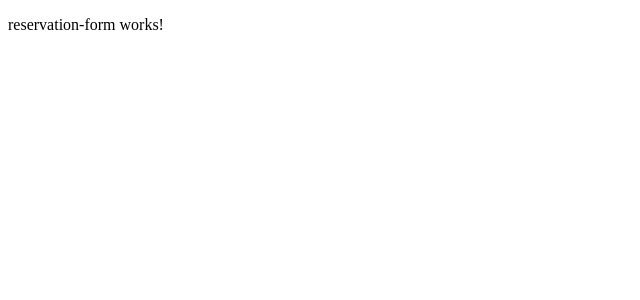
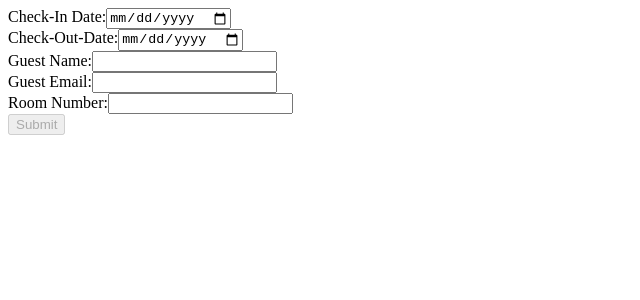
Before and after one commit to vj-agarwal/book-management-system, an Angular app: page /new in a window 1280 px wide. Shown: the top 300 px of the page, without its empty margins (0-640 px from the left). Built offline with nearby package versions, Linux system fonts and the light colour scheme.

Commit message:
Commi for Reactive Form Validation

```diff
--- a/src/app/reservation-form/reservation-form.component.html
+++ b/src/app/reservation-form/reservation-form.component.html
@@ -1 +1,40 @@
-<p>reservation-form works!</p>
+<form [formGroup]="reservationForm" (ngSubmit)="onSubmit()">
+
+    <div>
+        <label>Check-In Date:</label>
+        <input type="date" formControlName="checkInDate">
+        <div style="color: red;" *ngIf="reservationForm.get('checkInDate')?.invalid && reservationForm.get('checkInDate')?.touched">
+            *Check-In Date Is Required</div>
+    </div>
+
+    <div>
+        <label>Check-Out-Date:</label>
+        <input type="date" formControlName="checkOutDate">
+        <div style="color: red;" *ngIf="reservationForm.get('checkOutDate')?.invalid && reservationForm.get('checkOutDate')?.touched">
+            *Check-Out Date Is Required</div>
+    </div>
+
+    <div>
+        <label>Guest Name:</label>
+        <input type="text" formControlName="guestName">
+        <div style="color: red;" *ngIf="reservationForm.get('guestName')?.invalid && reservationForm.get('guestName')?.touched">
+            *Name Is Required</div>
+    </div>
+
+    <div>
+        <label>Guest Email:</label>
+        <input type="email" formControlName="guestEmail">
+        <div style="color: red;" *ngIf="reservationForm.get('guestEmail')?.invalid && reservationForm.get('guestEmail')?.touched">
+            *E-mail Is Required</div>
+    </div>
+
+    <div>
+        <label>Room Number:</label>
+        <input type="number" formControlName="roomNumber">
+        <div style="color: red;" *ngIf="reservationForm.get('roomNumber')?.invalid && reservationForm.get('roomNumber')?.touched">
+            *Room Number Is Required</div>
+    </div>
+
+    <button type="submit" [disabled]="reservationForm.invalid">Submit</button>
+
+</form>
--- a/src/app/reservation-form/reservation-form.component.ts
+++ b/src/app/reservation-form/reservation-form.component.ts
@@ -1,10 +1,31 @@
-import { Component } from '@angular/core';
-
+import { Component, OnInit } from '@angular/core';
+import { FormBuilder, FormGroup, Validators } from '@angular/forms';
 @Component({
   selector: 'app-reservation-form',
   templateUrl: './reservation-form.component.html',
   styleUrls: ['./reservation-form.component.css']
 })
-export class ReservationFormComponent {
+export class ReservationFormComponent implements OnInit{
 
+  reservationForm : FormGroup = new FormGroup({});
+
+  constructor(private formBuilder: FormBuilder){
+
+  }
+
+  ngOnInit(): void {
+    this.reservationForm = this.formBuilder.group({
+      checkInDate: ['', Validators.required],
+      checkOutDate: ['', Validators.required],
+      guestName: ['', Validators.required],
+      guestEmail: ['', [Validators.required, Validators.email]],
+      roomNumber: ['', Validators.required]
+    })
+  }
+
+  onSubmit(){
+    if (this.reservationForm.valid){
+      console.log("Valid");
+    }
+  }
 }
--- a/src/app/reservation/reservation.module.ts
+++ b/src/app/reservation/reservation.module.ts
@@ -2,7 +2,7 @@
 import { CommonModule } from '@angular/common';
 import { ReservationListComponent } from '../reservation-list/reservation-list.component';
 import { ReservationFormComponent } from '../reservation-form/reservation-form.component';
-
+import { FormsModule, ReactiveFormsModule } from '@angular/forms';
 
 
 @NgModule({
@@ -11,7 +11,9 @@
     ReservationFormComponent
   ],
   imports: [
-    CommonModule
+    CommonModule,
+    FormsModule,
+    ReactiveFormsModule
   ]
 })
 export class ReservationModule { }
```
